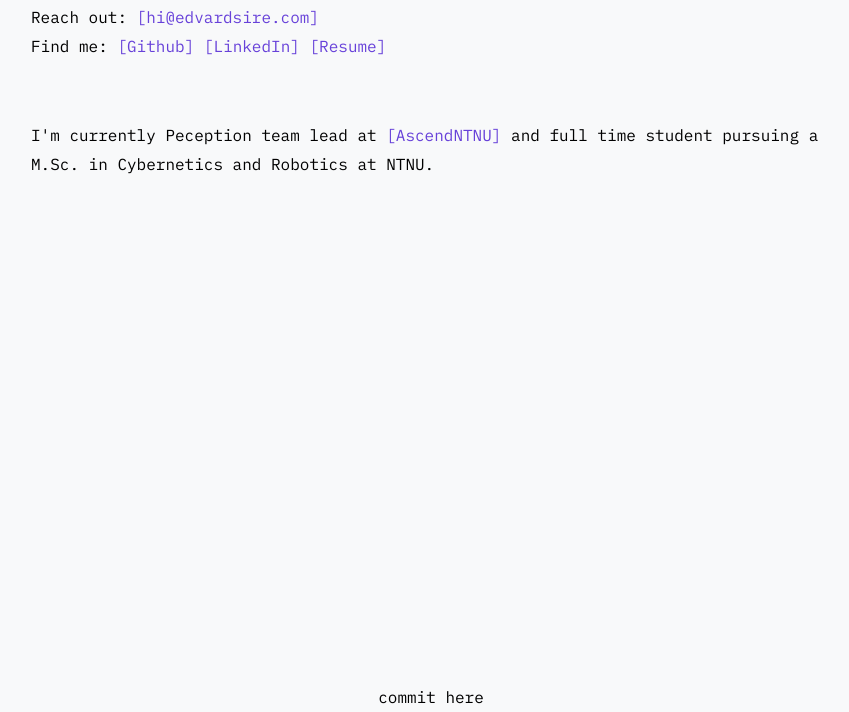
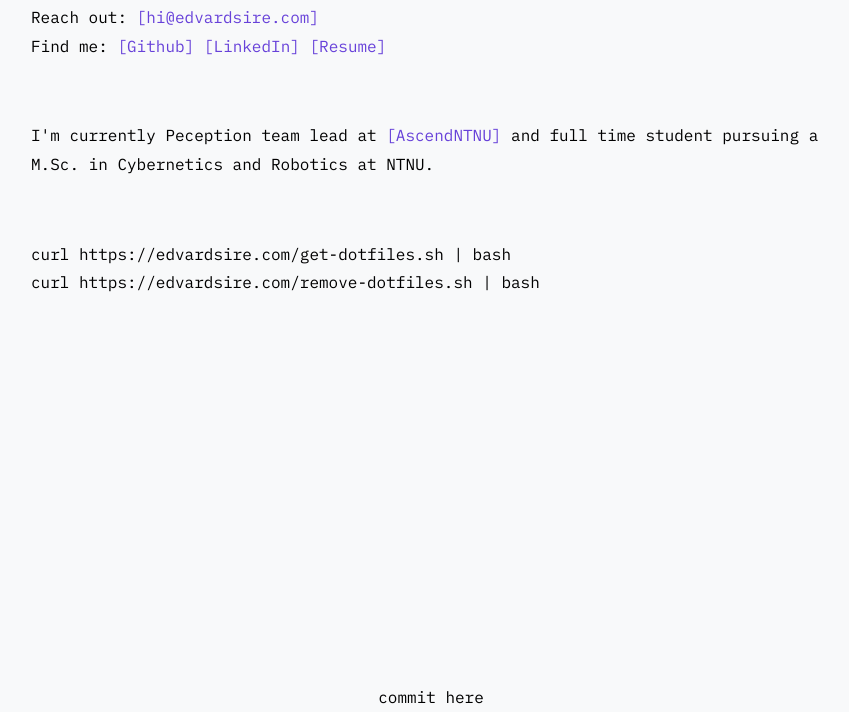
Before and after one commit to EdvardSire/site, a plain HTML site: page exported/index.html in a window 1280 px wide. Shown: the part 88-800 px from the top of the page, without its empty margins (209-1058 px from the left). Drawn offline with Linux system fonts and the light colour scheme.

Commit message:
feat: display dotfiles script

```diff
--- a/exported/index.html
+++ b/exported/index.html
@@ -91,6 +91,13 @@
         >
         and full time student pursuing a M.Sc. in Cybernetics and Robotics at NTNU.
       </p>
+      <br />
+      <p>
+        curl https://edvardsire.com/get-dotfiles.sh | bash
+	<br />
+        curl https://edvardsire.com/remove-dotfiles.sh | bash
+      </p>
+
       </main>
       <footer>commit here</footer>
   </body>
```
